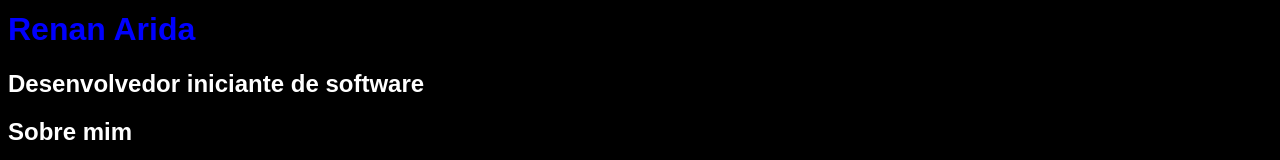
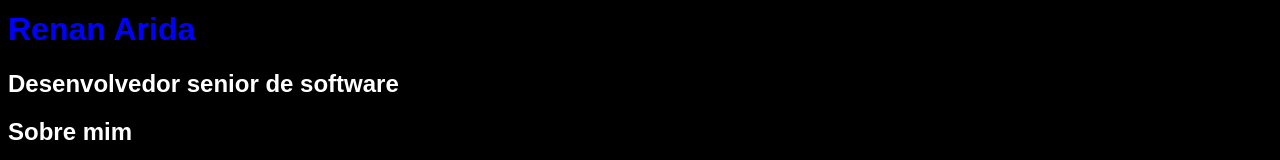
Before and after one commit to Renanarida/Renan-teste, a plain HTML site: page index.html in a window 1280 px wide. Shown: the part 256-416 px from the top of the page. Drawn offline with Linux system fonts and the light colour scheme.

Commit message:
alterei o html

```diff
--- a/index.html
+++ b/index.html
@@ -26,7 +26,7 @@
             <img src="./img/imagem renan.jpg"></header></img>
         </div>
         <h1>Renan Arida</h1>
-        <h2>Desenvolvedor iniciante de software</h2>
+        <h2>Desenvolvedor senior de software</h2>
     </header>
 
     <main>
```
